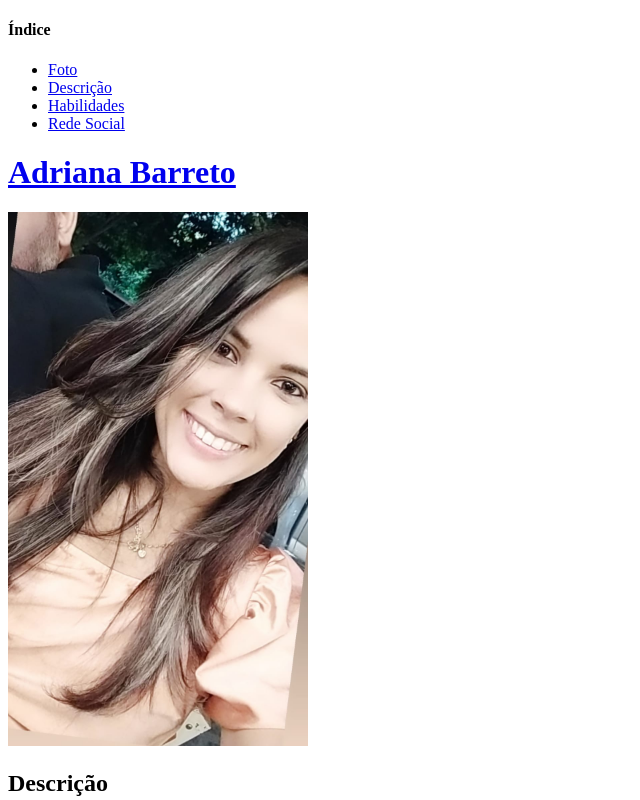
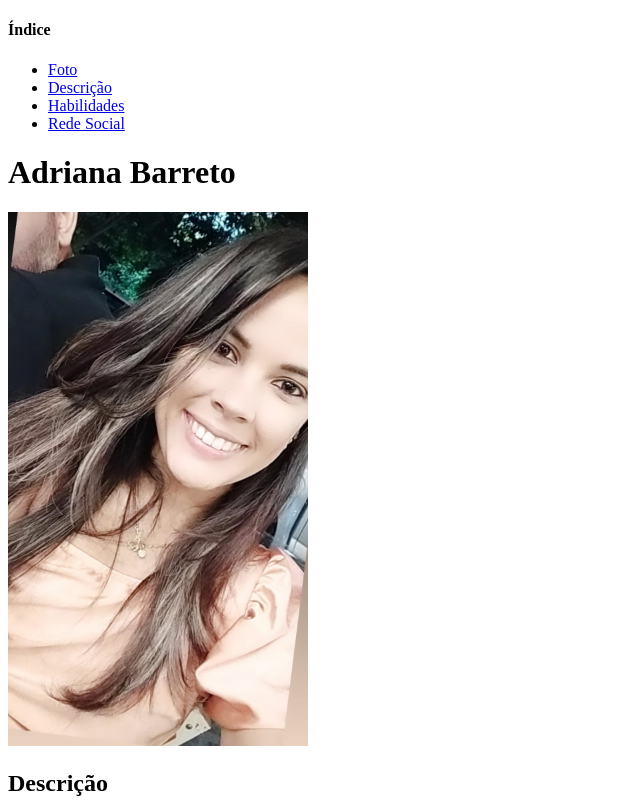
Before and after one commit to Adri92b/Adri92b.github.io, a plain HTML site: page index.html in a window 1280 px wide. Shown: the top 800 px of the page, without its empty margins (0-640 px from the left). Drawn offline with Linux system fonts and the light colour scheme.

Commit message:
Complementa atividade

```diff
--- a/index.html
+++ b/index.html
@@ -17,8 +17,12 @@
           </nav>
 
       </p>
-    <h1>Adriana Barreto</h1>
-    <img src="fotos.img/adrianafoto.jpeg" alt="Foto de Adriana" width="300px" ><img a name="texto1">
+    <p>
+      <a name="texto1">
+      <h1>Adriana Barreto</h1>
+    <img src="fotos.img/adrianafoto.jpeg" alt="Foto de Adriana" width="300px" >
+    </p>
+
     <p>
     <h2>
     <strong><a name="texto2">Descrição </a></strong>
```
